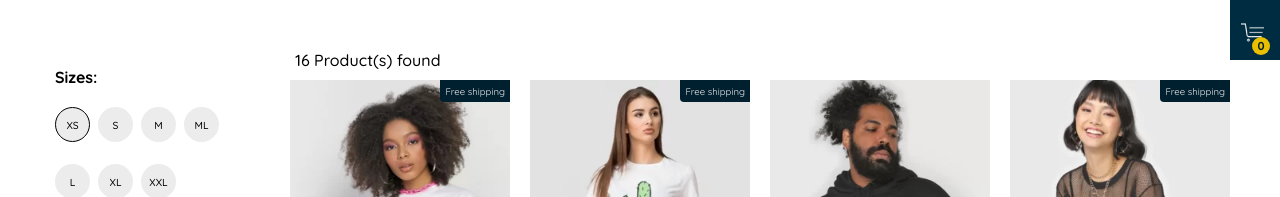
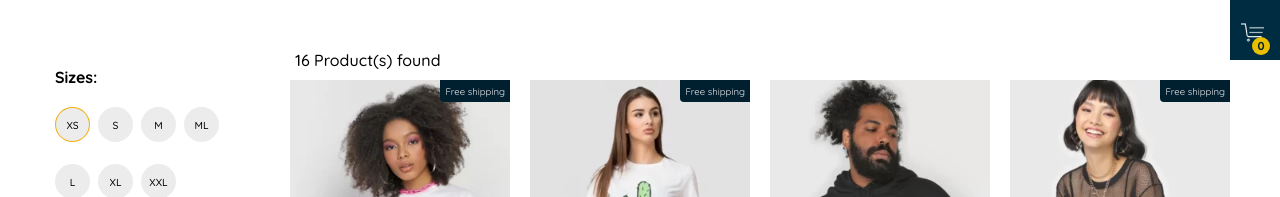
Before and after one commit to EmekaNkwo/shopping_cart_react_typescript, a React (Create React App) app: page / in a window 1280 px wide. In both pictures the pointer is over the element "XS". Shown: the top 197 px of the page. Built offline with nearby package versions, Linux system fonts and the light colour scheme.

Commit message:
changed hover color

```diff
--- a/src/atoms/Checkbox/checkbox.scss
+++ b/src/atoms/Checkbox/checkbox.scss
@@ -22,7 +22,7 @@
       cursor: pointer;
 
       &:checked ~ .checkmark {
-        background-color: black;
+        background-color: #001f2f;
         color: #ececec;
       }
 
@@ -48,7 +48,7 @@
       border: 1px solid transparent;
 
       &:hover {
-        border: 1px solid black;
+        border: 1px solid #f2ab06ef;
       }
     }
     &:checked {
```
